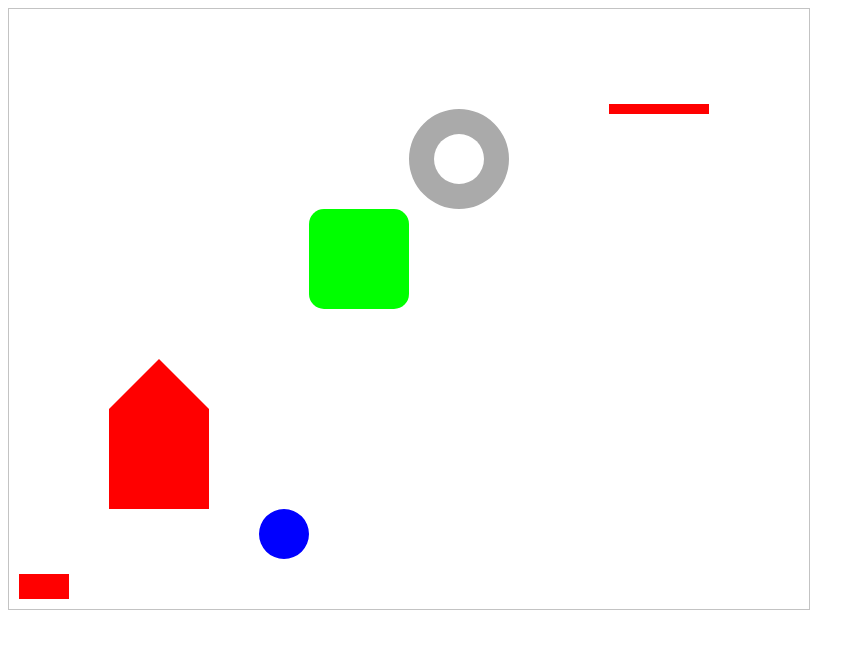
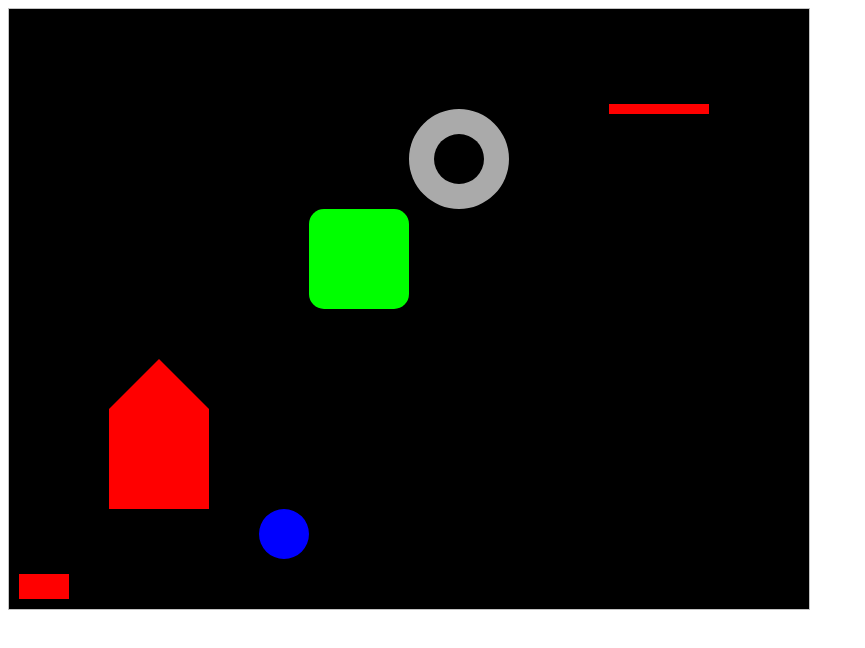
Before and after one commit to edp1096/hello-canvas, a plain HTML site: page index.html in a window 1280 px wide. Shown: the whole page, without its empty margins (0-865 px from the left). Drawn offline with Linux system fonts and the light colour scheme.

Commit message:
Add bg color

```diff
--- a/index.html
+++ b/index.html
@@ -16,6 +16,8 @@
     const ctx = canvas.getContext("2d")
 
     ctx.transform(1, 0, 0, -1, 0, canvas.height)
+
+    canvas.style.backgroundColor = '#000000'
     ctx.fillStyle = "#FF0000" // red
     ctx.strokeStyle = "#FF0000" // red
     // ctx.globalCompositeOperation = 'source-over'
```
